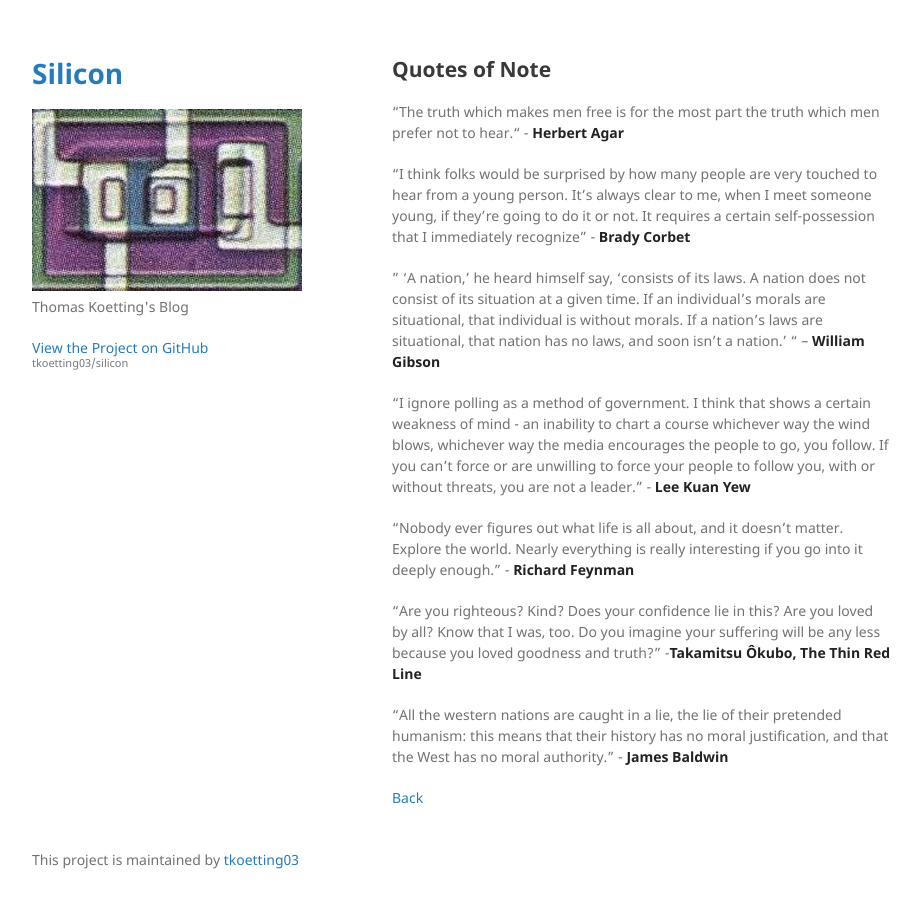
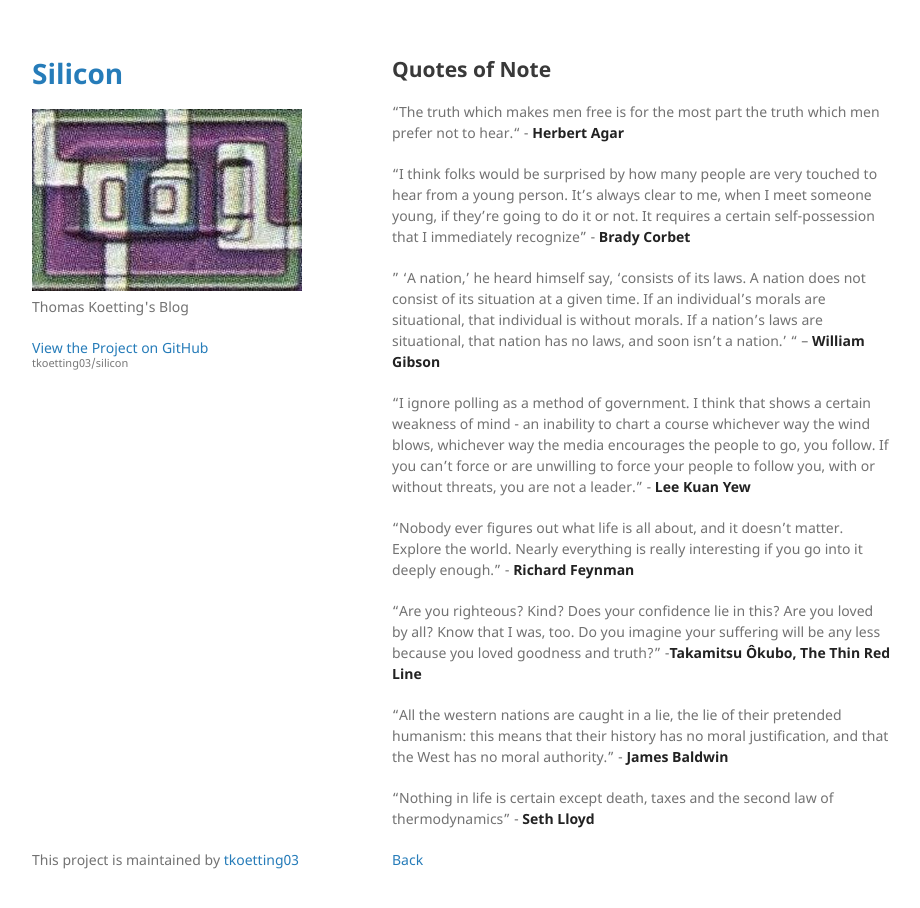
Before and after one commit to tkoetting03/silicon, a Jekyll site: the page built from quotes.md, in a window 1280 px wide and 940 px high. Shown: the top 908 px of the window, without its empty margins (178-1098 px from the left). Built offline with Jekyll 4.4.1, drawn with Linux system fonts in a browser that asks for light colours; our own code applies the rules of GitHub Pages for plain Markdown files.

Commit message:
Update quotes.md

```diff
--- a/quotes.md
+++ b/quotes.md
@@ -14,6 +14,7 @@
 
 "All the western nations are caught in a lie, the lie of their pretended humanism: this means that their history has no moral justification, and that the West has no moral authority.” - **James Baldwin**
 
+"Nothing in life is certain except death, taxes and the second law of thermodynamics" - **Seth Lloyd**
 
 
 [Back](./)
```
